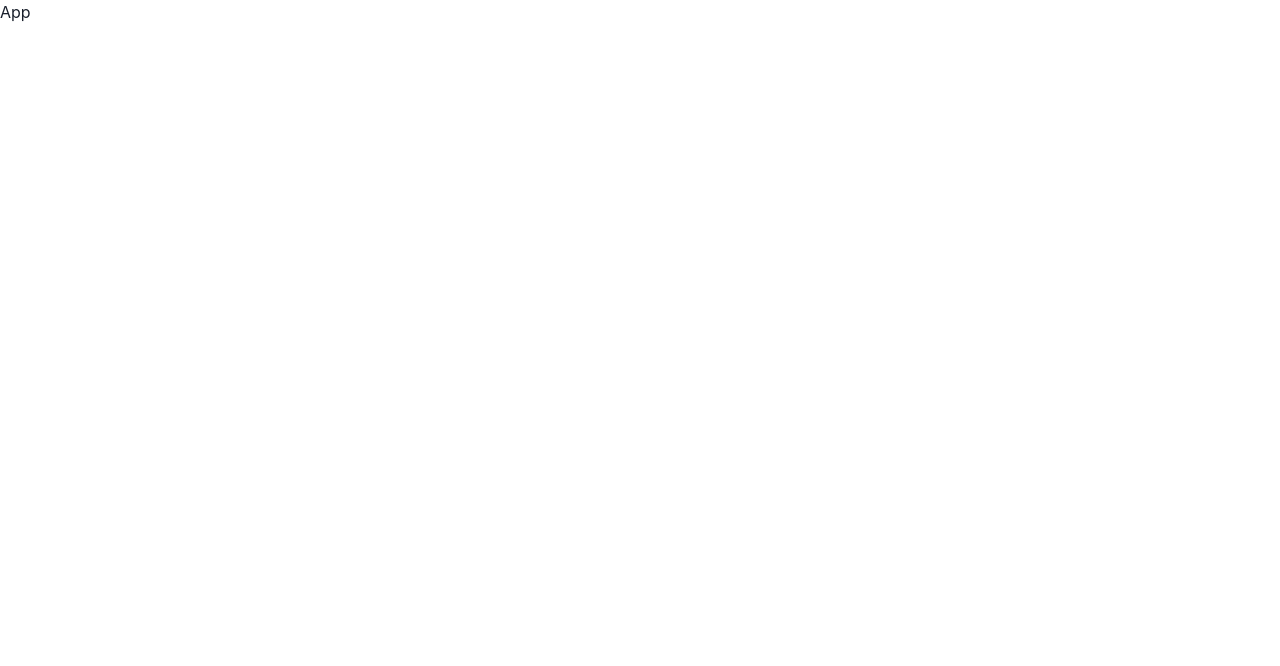
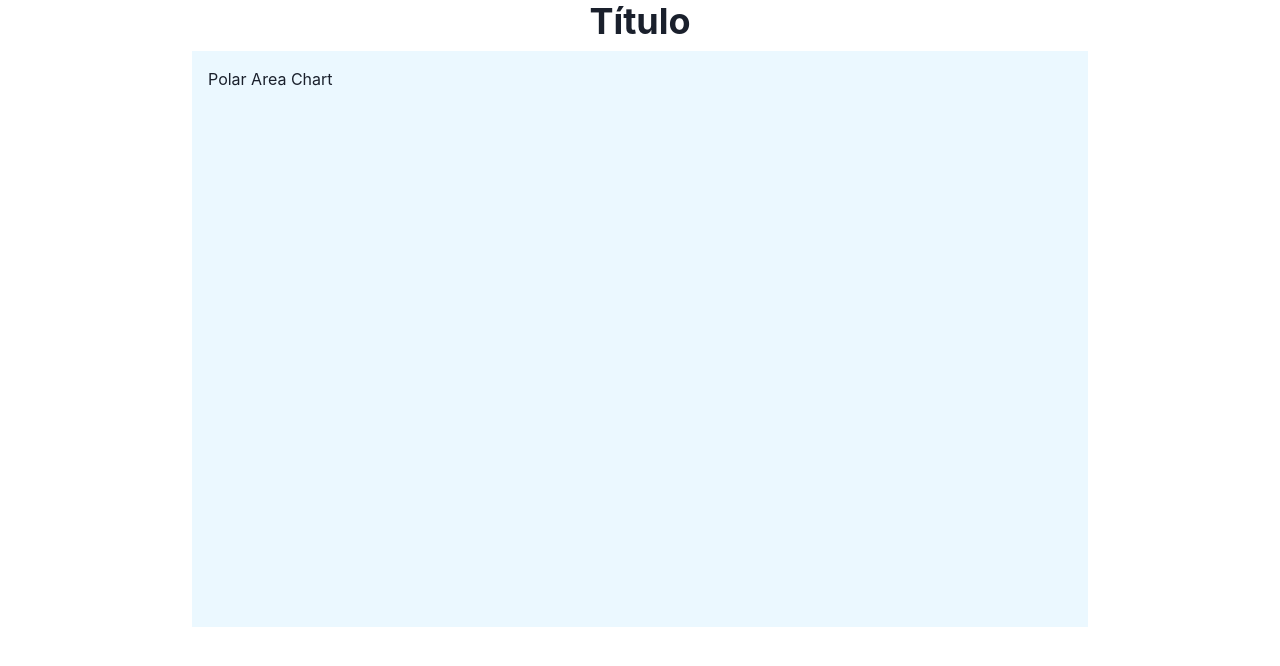
Before and after one commit to wellingtongmota/polar-area-chart, a React (Vite) app: page / in a window 1280 px wide. Shown: the top 666 px of the page. Built offline with nearby package versions, Linux system fonts and the light colour scheme.

Commit message:
Criação div Polar area chart

```diff
--- a/src/App.jsx
+++ b/src/App.jsx
@@ -1,6 +1,39 @@
+import { Flex, Heading } from "@chakra-ui/react"
+
 const App = () => {
+
+  const qualidades = [
+    'Propriedade 1',
+    'Propriedade 2',
+    'Propriedade 3',
+    'Propriedade 4',
+    'Propriedade 5',
+  ]
+
   return (
-    <div>App</div>
+    <Flex
+      w='full'
+      h='100dvh'
+      flexDirection='column'
+      align='center'
+      bgColor='white'
+      overflowY='auto'
+      gap={2}
+    >
+
+      <Heading>Título</Heading>
+
+      <Flex
+        bgColor='blue.50'
+        maxW='4xl'
+        w='full'
+        maxH='xl'
+        h='full'
+        p={4}
+      >
+        Polar Area Chart
+      </Flex>
+    </Flex>
   )
 }
 
```
